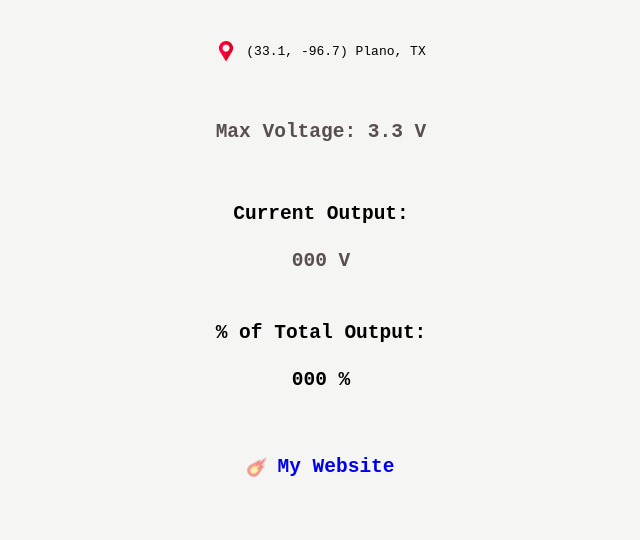
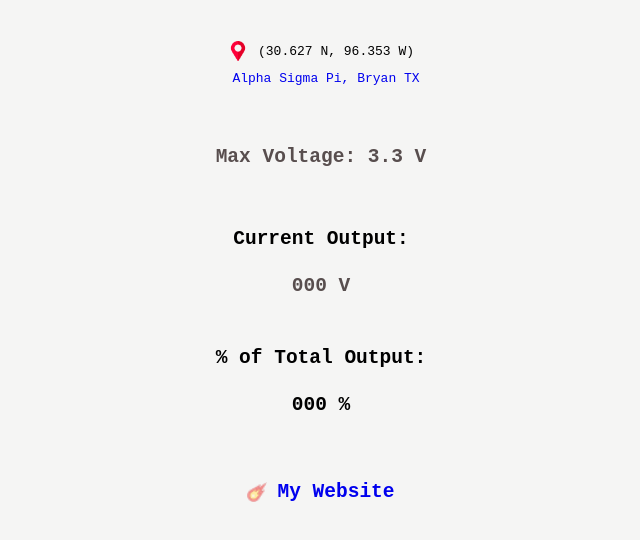
Before and after one commit to chasemalbright/solar-tracker-client, a website: page public/index.html in a window 1280 px wide. Shown: the part 168-708 px from the top of the page, without its empty margins (319-959 px from the left). Drawn offline with Linux system fonts and the light colour scheme; no server answers.

Commit message:
new location and address link

```diff
--- a/public/index.html
+++ b/public/index.html
@@ -19,7 +19,12 @@
 
     <div class="container-1">
         <img src="./assets/placeholder.png" alt="location" class="icon-pin" />
-        <p class="coords">(33.1, -96.7) Plano, TX</p>
+        <p class="coords">(30.627 N, 96.353 W) </p>
+    </div>
+    <div class="container-2">
+      <a href="https://maps.apple.com/?address=3901%20Aspen%20St,%20Bryan,%20TX%20%2077801,%20United%20States&auid=14110372212670862225&ll=30.626783,-96.353094&lsp=9902&q=Alpha%20Sigma%20Pi%20House&t=h">
+        <p class="coords">Alpha Sigma Pi, Bryan TX</p>
+      </a>
     </div>
 
     <h2 class="label">Max Voltage: 3.3 V</h2>
--- a/public/style.css
+++ b/public/style.css
@@ -25,6 +25,14 @@ body {
     align-items: center; /* Vertically center the div */
     margin: auto;
     padding-top: 40px;
+  }
+  .container-2 {
+    width: 70%;
+    display: flex;
+    justify-content: center; /* Horizontally center the div */
+    align-items: center; /* Vertically center the div */
+    margin: auto;
+    padding-top: 10px;
   }
 .coords {
     padding-left: 10px;
```
